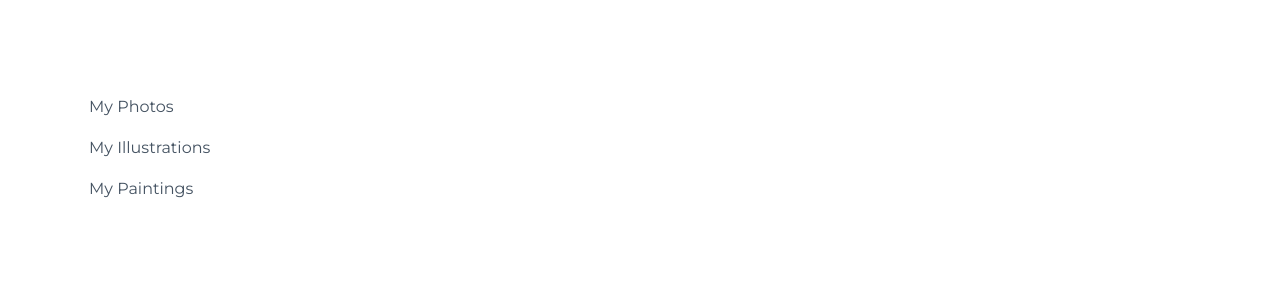
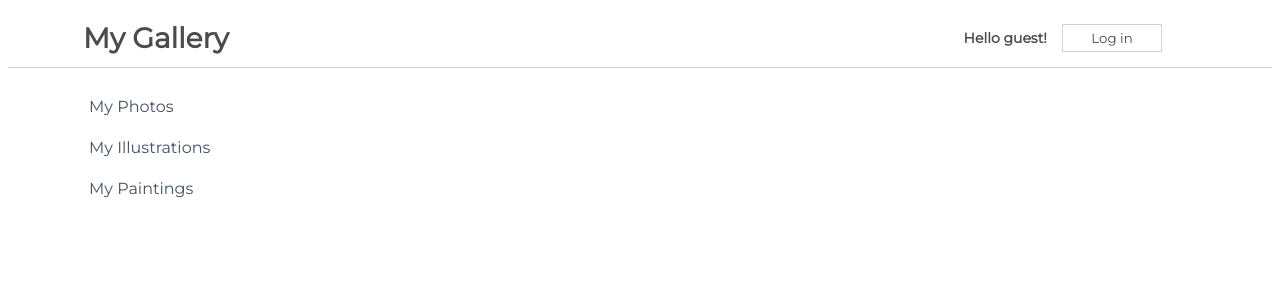
Before and after one commit to fredboys/react-challange, a React (Create React App) app in the folder my-app/: page / in a window 1280 px wide. Shown: the top 300 px of the page. Built offline with nearby package versions, Linux system fonts and the light colour scheme.

Commit message:
Add nav bar with clcik function

```diff
--- a/my-app/src/App.js
+++ b/my-app/src/App.js
@@ -1,12 +1,15 @@
 import css from './App.module.css';
+import NavBarSimple from './components/NavbarSimple';
 import Sidebar from './components/Sidebar';
 
 function App() {
   return (
     <div className={css.App}>
+      <NavBarSimple />
       <Sidebar />
     </div>
   );
 }
 
+
 export default App;
--- /dev/null
+++ b/my-app/src/components/NavbarSimple.js
@@ -0,0 +1,34 @@
+import React from "react";
+import css from "./css/NavBarSimple.module.css"
+
+class NavBarSimple extends React.Component {
+
+    constructor(props){
+        super(props);
+        this.state = {
+            message: "Hello guest!",
+            buttonText: "Log in"
+        }
+    }
+
+    handleClick = () => {
+        this.setState((prevState) => ({
+            message: prevState.message === "Hello guest!" ? "Welcome back" : "Hello guest!",
+            buttonText: prevState.buttonText === "Log in" ? "Log out" : "Log in"
+        }), () => console.log(this.state.message))
+    }
+
+    render() {
+        return (
+            <div className={css.NavBar}>
+                <h1>My Gallery</h1>
+                <div>
+                    <span>{this.state.message}</span>
+                    <button onClick={() => this.handleClick()}>{this.state.buttonText}</button>
+                </div>
+            </div>
+        )
+    }
+}
+
+export default NavBarSimple
```
